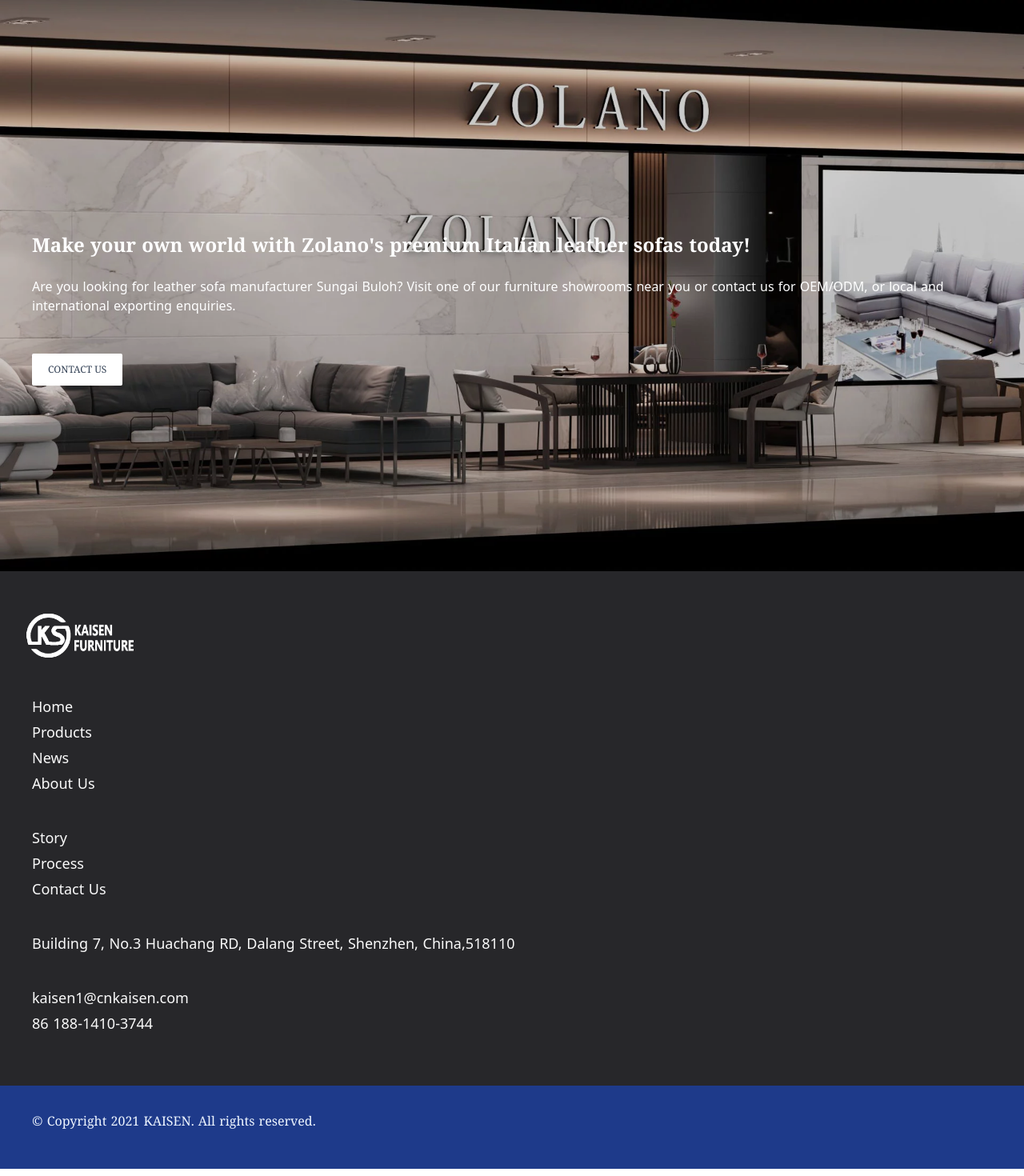
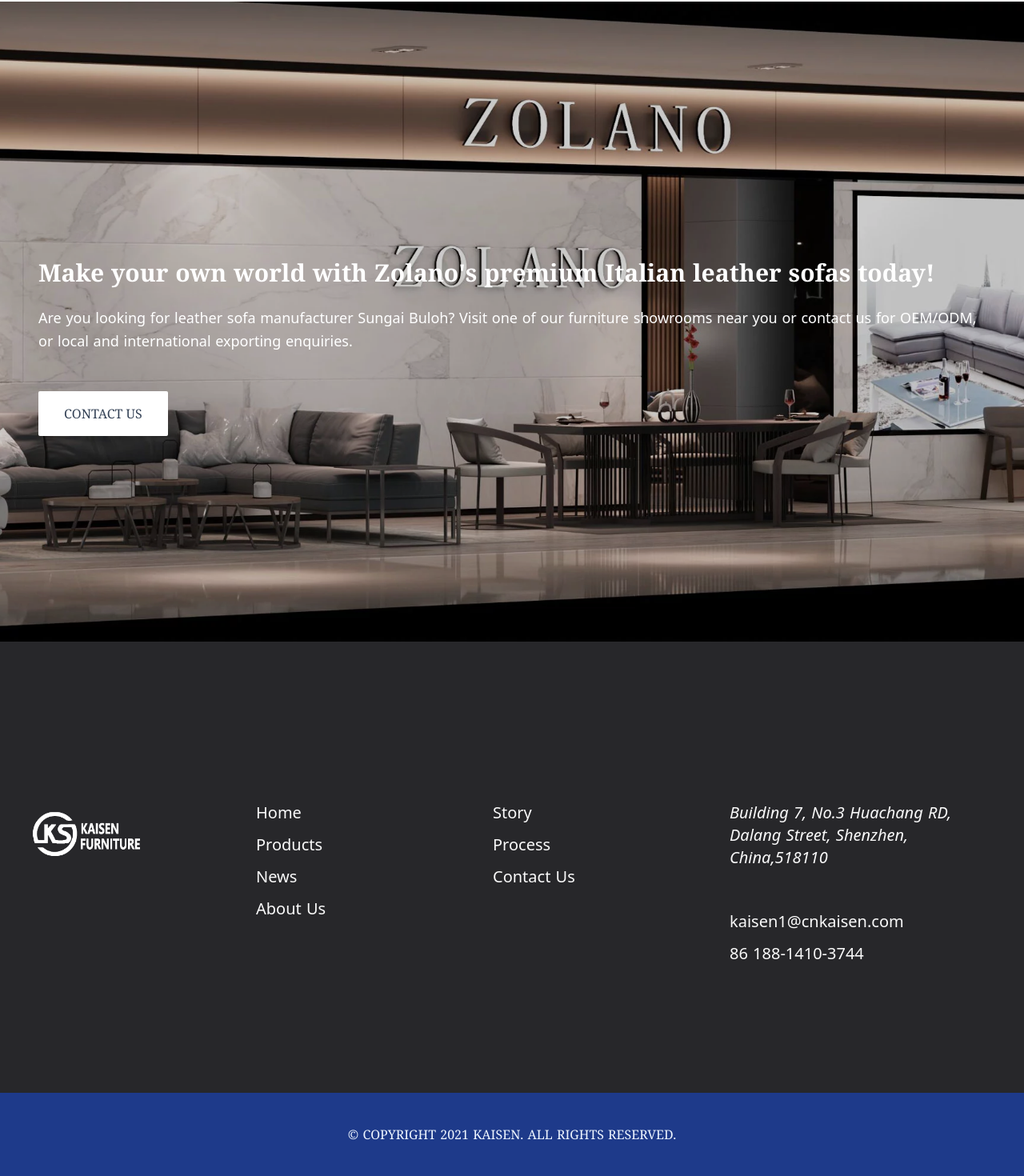
Before and after one commit to JoJoBiscuit/JoJoBiscuit, a Nuxt app: page / in a window 1280 px wide. Shown: the part 3382-4852 px from the top of the page at 80% size. Built offline with nearby package versions, Linux system fonts and the light colour scheme.

Commit message:
平板样式

```diff
--- a/components/common/Footer.vue
+++ b/components/common/Footer.vue
@@ -1,11 +1,11 @@
 <template>
   <div class="font-sans">
-    <div class="flex flex-col bg-gray-800 text-gray-50 text-lg px-10 pb-16">
-      <div class="mt-10 -m-3">
+    <div class="flex flex-col bg-gray-800 text-gray-50 text-lg px-10 pb-16 md:flex-row md:flex-wrap md:py-40 md:px-12 md:text-xl">
+      <div class="mt-10 -m-3 md:w-3/12">
         <img src="@/assets/img/logo-light.png" alt="kaisen" class="w-36 h-auto">
       </div>
 
-      <div class="flex flex-col gap-1 mt-10">
+      <div class="flex flex-col gap-1 mt-10 md:w-3/12 md:gap-3">
         <NuxtLink to="/">
           Home
         </NuxtLink>
@@ -20,7 +20,7 @@
         </NuxtLink>
       </div>
 
-      <div class="flex flex-col gap-1 mt-10">
+      <div class="flex flex-col gap-1 mt-10 md:w-3/12 md:gap-3">
         <NuxtLink to="/story">
           Story
         </NuxtLink>
@@ -32,31 +32,35 @@
         </NuxtLink>
       </div>
 
-      <div class="flex flex-col gap-1 mt-10">
-        <span>
-          Building 7, No.3 Huachang RD, Dalang Street, Shenzhen, China,518110
+      <div class="flex flex-col gap-1 mt-10 md:w-3/12 md:gap-3">
+        <span class="italic">
+          {{address}}
         </span>
-      </div>
-
-      <div class="flex flex-col gap-1 mt-10">
-        <span>
-          kaisen1@cnkaisen.com
+        <span class="mt-10">
+          {{email}}
         </span>
         <span>
-          86 188-1410-3744
+          {{phone}}
         </span>
       </div>
     </div>
 
-    <div class="px-10 pt-8 pb-12 bg-blue-900 text-blue-50 font-serif">
-      <span>© Copyright 2021 KAISEN. All rights reserved. </span>
+    <div class="px-10 pt-8 pb-12 bg-blue-900 text-blue-50 font-serif uppercase md:px-12 md:py-10 md:text-center">
+      <span>© Copyright 2021 {{name}}. All rights reserved. </span>
     </div>
   </div>
 </template>
 
 <script>
 export default {
-
+  data() {
+    return {
+      address: 'Building 7, No.3 Huachang RD, Dalang Street, Shenzhen, China,518110',
+      email: 'kaisen1@cnkaisen.com',
+      phone: '86 188-1410-3744',
+      name: 'KAISEN',
+    }
+  }
 }
 </script>
 
--- a/components/index/Contact.vue
+++ b/components/index/Contact.vue
@@ -1,11 +1,11 @@
 <template>
-  <div class="relative w-full h-screen-90">
+  <div class="relative w-full h-screen-90 md:h-124">
     <img src="@/assets/img/index-banner-1.jpg" alt="kaisen" class="w-full h-full object-cover">
-    <div class="absolute top-0 left-0 w-full h-full bg-black bg-opacity-20 flex items-center">
-      <div class="text-white p-10">
-        <h2 class="text-2xl font-semibold pt-16">Make your own world with Zolano's premium Italian leather sofas today!</h2>
-        <p class="text-base mt-6 mb-12 font-sans">Are you looking for leather sofa manufacturer Sungai Buloh? Visit one of our furniture showrooms near you or contact us for OEM/ODM, or local and international exporting enquiries.</p>
-        <button class="bg-white text-blueGray-700 text-xs px-5 py-3 rounded-sm uppercase">Contact Us</button>
+    <div class="contact-item animate__animated absolute top-0 left-0 w-full h-full bg-black bg-opacity-20 flex items-center">
+      <div class="text-white p-10 md:p-12">
+        <h2 class="text-2xl font-semibold pt-16 md:text-3xl">{{title}}</h2>
+        <p class="text-base mt-6 mb-12 font-sans md:leading-relaxed md:text-lg">{{content}}</p>
+        <button class="bg-white text-blueGray-700 text-xs font-medium px-5 py-3 rounded-sm uppercase md:text-base md:px-8 md:py-4">Contact Us</button>
       </div>
     </div>
   </div>
@@ -13,7 +13,24 @@
 
 <script>
 export default {
-
+  data() {
+    return {
+      title: "Make your own world with Zolano's premium Italian leather sofas today!",
+      content: "Are you looking for leather sofa manufacturer Sungai Buloh? Visit one of our furniture showrooms near you or contact us for OEM/ODM, or local and international exporting enquiries.",
+    }
+  },
+  methods: {
+    initAnimation() {
+      this.$scrollTrigger.batch('.contact-item', {
+        toggleClass: 'animate__fadeInRight',
+      })
+    },
+  },
+  mounted() {
+    this.$nextTick(() => {
+      this.initAnimation();
+    })
+  }
 }
 </script>
 
--- a/components/index/Intro.vue
+++ b/components/index/Intro.vue
@@ -54,7 +54,9 @@
     }
   },
   mounted() {
-    this.initAnimation();
+    this.$nextTick(() => {
+      this.initAnimation();
+    })
   }
 }
 </script>
--- a/components/index/News.vue
+++ b/components/index/News.vue
@@ -21,8 +21,8 @@
 
     <!-- 平板、PC -->
     <div class="hidden w-full overflow-hidden py-6 px-9 md:flex">
-      <div v-for="(item, index) in news" :key="index" class="news-item animate__animated w-4/12 h-108 px-3">
-        <div class="w-full h-full bg-white rounded-sm border border-gray-100">
+      <div v-for="(item, index) in news" :key="index" class="w-4/12 h-108 px-3">
+        <div class="news-item animate__animated w-full h-full bg-white rounded-sm border border-gray-100">
           <img :src="item.image" alt="kaisen" class="w-full h-1/3 object-cover">
           <div class="p-8">
             <h3 class="text-gray-800 text-lg font-semibold max-h-20 overflow-ellipsis overflow-hidden break-words">{{item.title}}</h3>
@@ -33,7 +33,7 @@
       </div>
     </div>
 
-    <div class="text-center pt-2">
+    <div class="text-center pt-4">
       <button class="px-6 py-2 rounded-sm bg-gray-700 text-white font-mono uppercase text-sm font-medium md:text-lg md:px-8 md:py-4">All News</button>
     </div>
   </div>
@@ -68,7 +68,9 @@
     },
   },
   mounted() {
-    this.initAnimation();
+    this.$nextTick(() => {
+      this.initAnimation();
+    })
   }
 }
 </script>
--- a/components/index/Product.vue
+++ b/components/index/Product.vue
@@ -48,7 +48,9 @@
     },
   },
   mounted() {
-    this.initAnimation();
+    this.$nextTick(() => {
+      this.initAnimation();
+    })
   }
 }
 </script>
--- a/tailwind.config.js
+++ b/tailwind.config.js
@@ -26,6 +26,8 @@
         '102': '28rem',
         '108': '32rem',
         '116': '38rem',
+        '120': '44rem',
+        '124': '50rem',
         'screen-90': '90vh',
         'screen-75': '75vh',
         'screen-50': '50vh',
```
